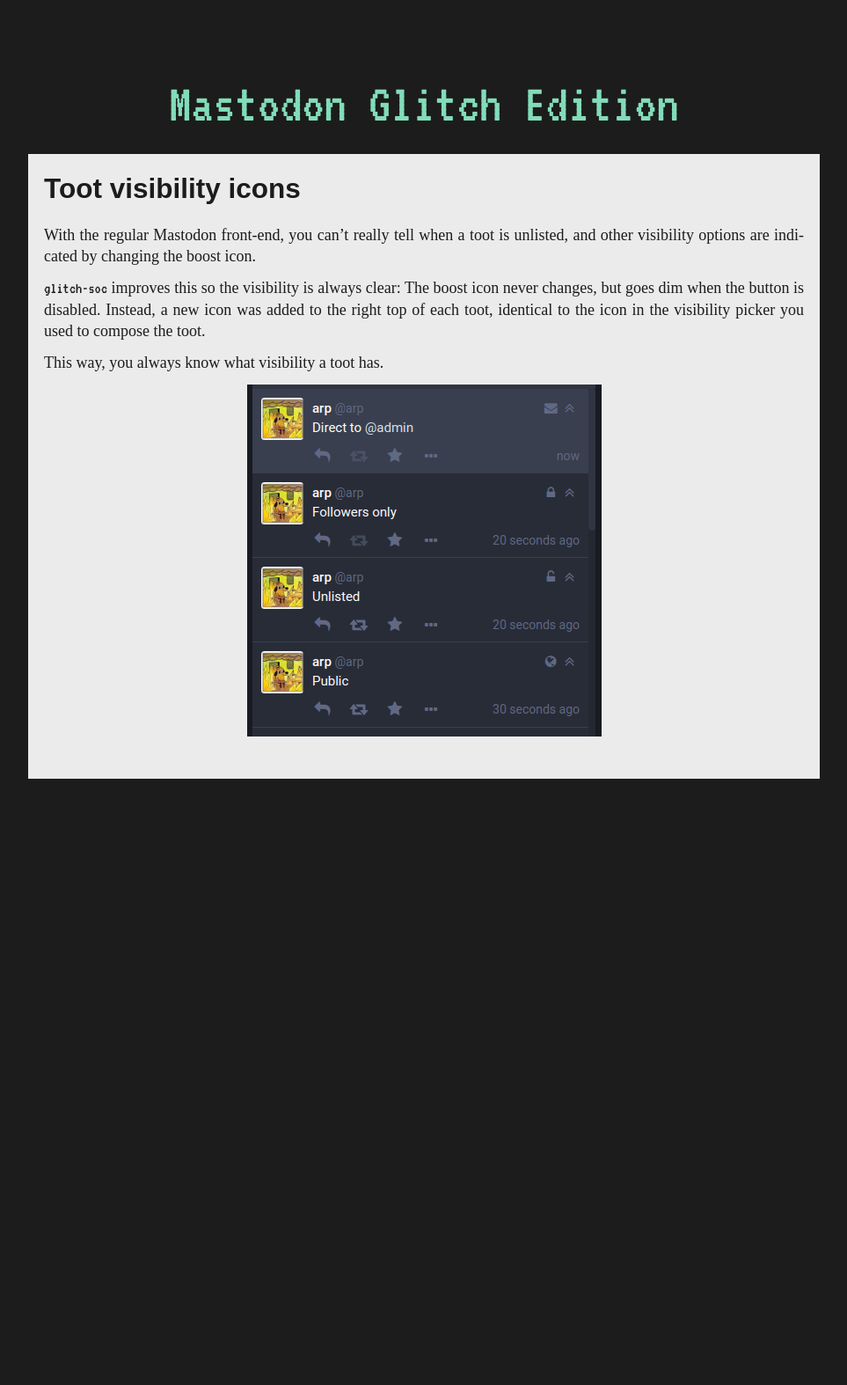
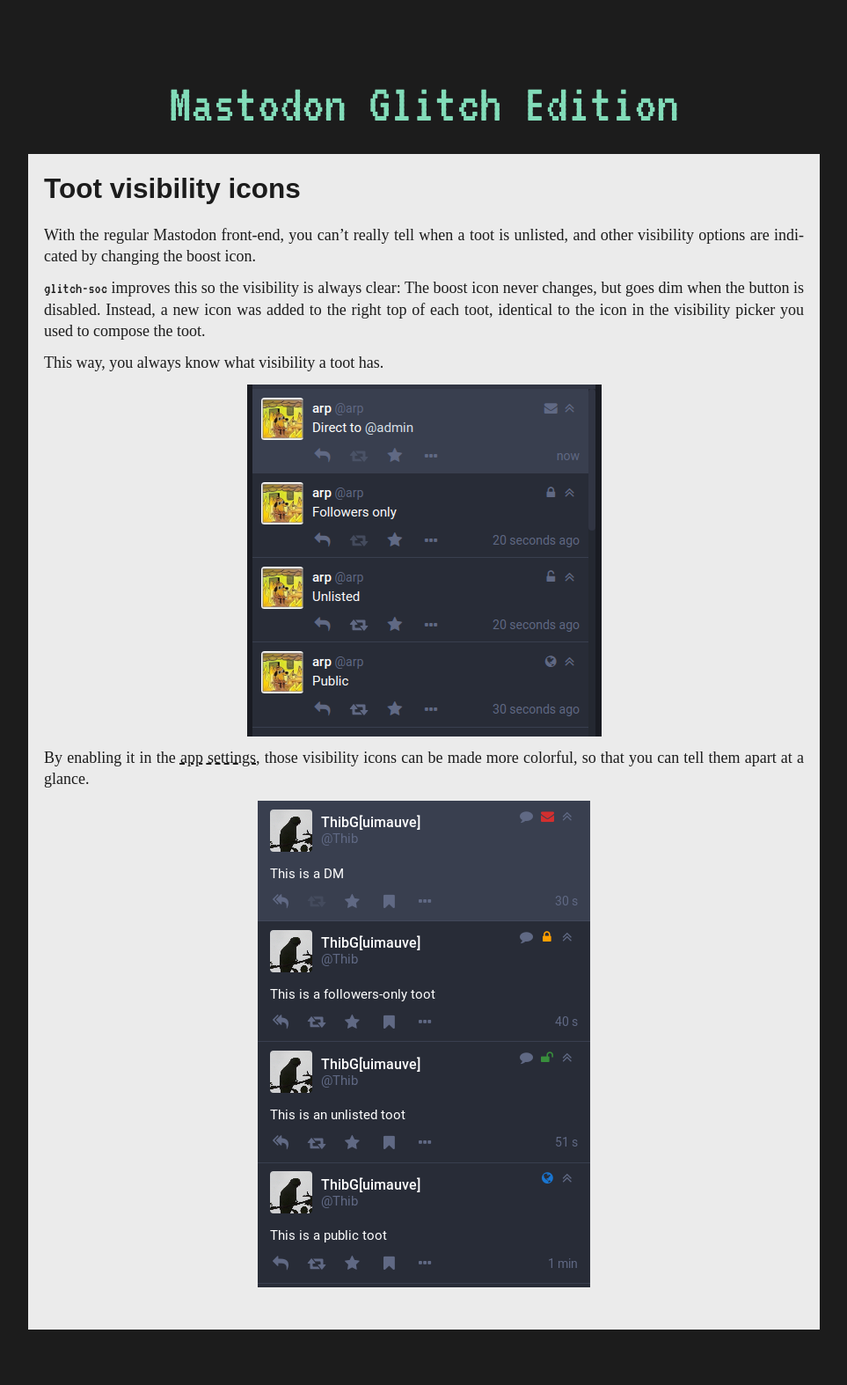
Before and after one commit to glitch-soc/docs, a Jekyll site: the page built from features/visibility-icons/index.md, in a window 1280 px wide. Shown: the whole page at 88% size, without its empty margins (158-1121 px from the left). Built offline with Jekyll 4.4.1, drawn with Linux system fonts in a browser that asks for light colours; some web fonts are replaced; our own code applies the rules of GitHub Pages for plain Markdown files; before the commit the page ends 948 px from its top, so only the background shows below that.

Commit message:
Add documentation about colored visibility icons

```diff
--- a/features/visibility-icons/index.md
+++ b/features/visibility-icons/index.md
@@ -9,3 +9,7 @@ With the regular Mastodon front-end, you can't really tell when a toot is unlist
 This way, you always know what visibility a toot has.
 
 ![visibility overview](visibility.png)
+
+By enabling it in the [app settings](../app-settings/), those visibility icons can be made more colorful, so that you can tell them apart at a glance.
+
+![colored visibility icons](colored.png)
```
Also changed, not shown: features/visibility-icons/colored.png (added).
